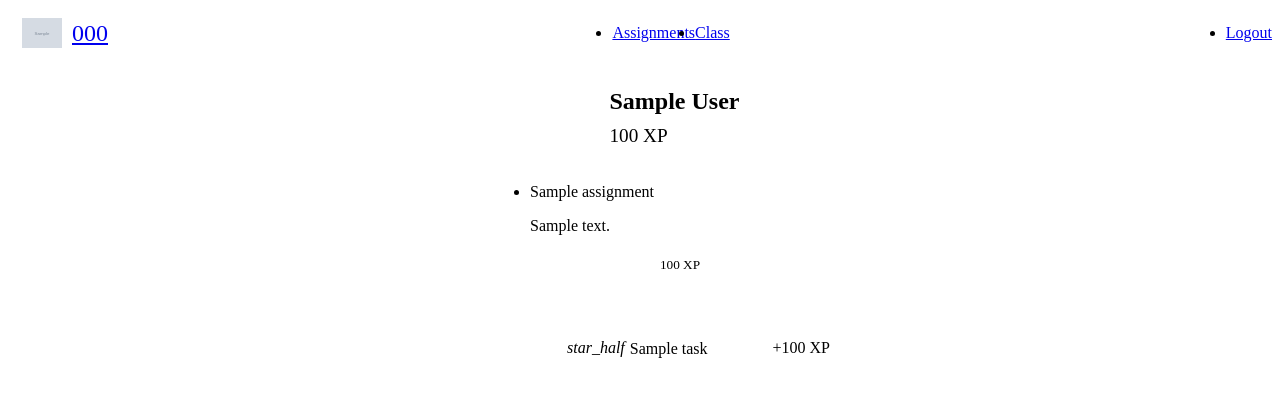
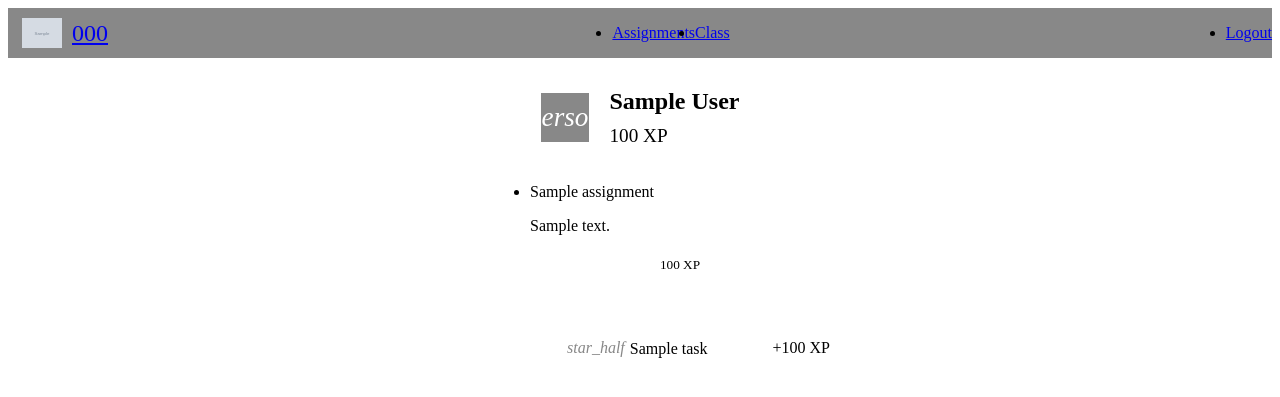
Before and after one commit to wallysalami/gamified-education, a Django app: page /000/000/assignments in a window 1280 px wide. Shown: the top 397 px of the page. Run offline with Django 3.2, Linux system fonts and the light colour scheme; a user stored in the database is signed in; tables that the repository leaves empty hold one stand-in row (values such as "Sample post"); grey boxes marked "Sample" are stand-in pictures; some libraries are stand-ins or nearby versions.

Commit message:
Add color theme configuration to courses

```diff
--- a/course/models.py
+++ b/course/models.py
@@ -1,3 +1,4 @@
+import re
 from django.db import models
 from django.contrib.auth.models import User
 from django.core.validators import MaxValueValidator, MinValueValidator
@@ -8,12 +9,34 @@ from django.conf import settings
 
 # Create your models here.
 
+def convert_hex_to_rgba(color_hex, alpha):
+    rgb_text = color_hex.lstrip('#')
+    rgb_values = tuple( int(rgb_text[i:i+2], 16) for i in (0, 2, 4) )
+    rgba_text = 'rgba(%d, %d, %d, %f)' % (rgb_values + (alpha,))
+    return rgba_text
+
+def validate_hex_color(value):
+    if not re.search(r'^#[0-9a-fA-F]{6}$', value):
+        raise ValidationError(
+            _('Color format must be a # followed by 6 hexadecimal digits'),
+        )
+
 class Course(models.Model):
     name = models.CharField(max_length=100)
     code = models.CharField(max_length=10, unique=True)
     description = models.CharField(max_length=100, blank=True)
     icon_file_name = models.ImageField(blank=True)
     icon_external_url = models.URLField(max_length=2000, blank=True)
+    primary_hex_color = models.CharField(max_length=7, default='#0062b2', validators=[validate_hex_color])
+    secondary_hex_color = models.CharField(max_length=7, default='#ff9800', validators=[validate_hex_color])
+
+    @property
+    def light_primary_color(self):
+        return convert_hex_to_rgba(self.primary_hex_color, 0.2)
+
+    @property
+    def light_secondary_color(self):
+        return convert_hex_to_rgba(self.secondary_hex_color, 0.1)
 
     def __str__(self):
         return self.code + ' – ' + self.name
--- a/course/static/course/course.css
+++ b/course/static/course/course.css
@@ -276,13 +276,7 @@ body {
 
 .change-to-percentage:hover,
 .change-to-xp:hover {
-    background-color: #d9e6f2;
     border-radius: 3px;
-}
-
-.change-to-percentage i,
-.change-to-xp i{
-    color: #1976d2 !important;
 }
 
 .assignment-no-points {
--- a/course/templates/course/assignments.html
+++ b/course/templates/course/assignments.html
@@ -26,7 +26,7 @@
 
     {% if assignment_items_data != None %}
         <header id='student-header' class='flow-text'>
-            <i id='student-icon' class="material-icons circle orange">person</i>
+            <i id='student-icon' class="material-icons circle secondary-color">person</i>
             <div id='student-info'>
                 <h1 id='student-name'>
                     {{enrollment.student.full_name}}
@@ -55,8 +55,8 @@
                                     <small>{{assignment_item.total_task_points}} XP</small>
                                 </div>
 
-                                <div class="progress">
-                                    <div class="determinate" style="width: {{assignment_item.total_grade_percentage|safe}}%"></div>
+                                <div class="progress light-primary-color">
+                                    <div class="determinate primary-color" style="width: {{assignment_item.total_grade_percentage|safe}}%"></div>
                                 </div>
                             {% endif %}
 
@@ -65,16 +65,16 @@
                                     {{assignment_item.total_grade_points}} XP
 
                                     {% if assignment_item.total_grade_percentage != None %}
-                                        <a class='change-to-percentage' href='#assignment-list'>
-                                            <i class="material-icons">swap_horiz</i>
+                                        <a class='change-to-percentage light-primary-color-hover' href='#assignment-list'>
+                                            <i class="material-icons primary-color-text">swap_horiz</i>
                                         </a>
                                     {% endif %}
                                 </h5>
                                 {% if assignment_item.total_grade_percentage != None %}
                                     <h5 class='assignment-score-points percentage-label'>
                                         {{assignment_item.total_grade_percentage}} %
-                                        <a class='change-to-xp' href='#!'>
-                                            <i class="material-icons">swap_horiz</i>
+                                        <a class='change-to-xp light-primary-color-hover' href='#!'>
+                                            <i class="material-icons primary-color-text">swap_horiz</i>
                                         </a>
                                     </h5>
                                 {% endif %}
@@ -92,11 +92,11 @@
                                         {% elif task.grade_points == None %}
                                             <i class="material-icons no-grade-icon">lens</i>
                                         {% elif task.task_points == None %}
-                                            <i class="material-icons circle-icon orange-text">
+                                            <i class="material-icons circle-icon secondary-color-text">
                                                 add_circle
                                             </i>
                                         {% else %}
-                                            <i class="material-icons orange-text">
+                                            <i class="material-icons secondary-color-text">
                                                 {% if task.grade_percentage == 100 %}
                                                     star
                                                 {% elif task.grade_percentage >= 50 %}
--- a/course/templates/course/base.html
+++ b/course/templates/course/base.html
@@ -22,12 +22,42 @@
     </head>
     <body>
         {% if course_class != None %}
-            <nav class="nav-extended light-blue darken-4">
+            {% with course_class.course as course %}
+                <style>
+                    .primary-color {
+                        background-color: {{course.primary_hex_color }} !important;
+                    }
+                    .light-primary-color {
+                        background-color: {{course.light_primary_color }} !important;
+                    }
+                    .light-primary-color-hover:hover {
+                        background-color: {{course.light_primary_color }} !important;
+                    }
+                    .primary-color-text {
+                        color: {{course.primary_hex_color }} !important;
+                    }
+
+
+                    .secondary-color {
+                        background-color: {{course.secondary_hex_color }} !important;
+                    }
+                    .light-secondary-color {
+                        background-color: {{course.light_secondary_color }} !important;
+                    }
+                    .light-secondary-color-hover:hover {
+                        background-color: {{course.light_secondary_color }} !important;
+                    }
+                    .secondary-color-text {
+                        color: {{course.secondary_hex_color }} !important;
+                    }
+                </style>
+
+                <nav class="nav-extended primary-color">
                     <div class="nav-wrapper">
                         <div id='course-logo'>
                             <a id='course-home-url' href='/'>
                                 <img class='course-icon' src='{{course_class.course.icon_url}}'>
-                            <span id='course-code'>{{course_class.course.code}}</span>
+                                <span id='course-code'>{{course.code}}</span>
                             </a>
                         </div>
                         <ul class="nav-items">
@@ -45,6 +75,7 @@
                         </ul>
                     </div>
                 </nav>
+            {% endwith %}
         {% endif %}
         <div id='page-content'>
             {% block content %}
--- a/course/templates/course/class.html
+++ b/course/templates/course/class.html
@@ -27,7 +27,7 @@
                 </div>
             {% else %}
                 {% for ranking_item in ranking %}
-                    <li class="ranking-item collection-item avatar {% if ranking_item.student_id == student_id %}orange lighten-5{% endif %}">
+                    <li class="ranking-item collection-item avatar {% if ranking_item.student_id == student_id %}light-secondary-color{% endif %}">
                         <span class="circle ranking-position {% if ranking_item.dense_rank == 1 %}amber lighten-3{% elif ranking_item.dense_rank == 2 %}grey lighten-2{% elif ranking_item.dense_rank == 3 %}brown lighten-3{%else %}{% endif %}">{{ ranking_item.dense_rank }}</span>
                         <span class="title truncate">{{ ranking_item.full_name }}</span>
                         <p class='grey-text'>{{ ranking_item.total }} XP</p>
```
Also changed, not shown: course/admin.py (+12 -1 lines), course/migrations/0009_color_theme.py (added). Lines whose indentation alone changed are shown as unchanged.
